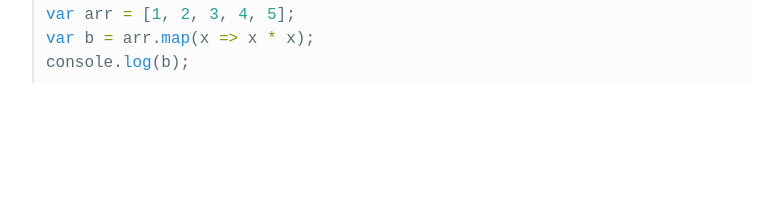
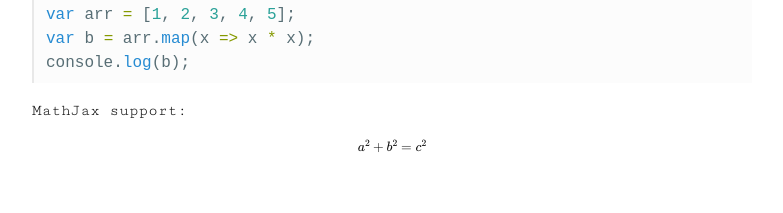
Before and after one commit to syaning/slim, a Jekyll site: the page built from _posts/2015-11-16-styles-for-slim.md, in a window 1280 px wide. Shown: the part 1843-2056 px from the top of the page, without its empty margins (248-1031 px from the left). Built offline with Jekyll 4.4.1, drawn with Linux system fonts in a browser that asks for light colours; formulas are drawn with MathJax 3; before the commit the page ends 1990 px from its top, so only the background shows below that.

Commit message:
feat: mathjax support

````diff
--- a/_config.yml
+++ b/_config.yml
@@ -12,3 +12,6 @@
 # just leave blank to disable it
 google_analytics:
 disqus_shortname:
+
+# Utils
+mathjax: true
--- a/_layouts/default.html
+++ b/_layouts/default.html
@@ -9,5 +9,8 @@
       {{ content }}
     </div>
     {% include ga.html %}
+    {% if site.mathjax %}
+    <script src="https://cdnjs.cloudflare.com/ajax/libs/mathjax/2.7.0/MathJax.js?config=TeX-AMS-MML_HTMLorMML" type="text/javascript"></script>
+    {% endif %}
   </body>
 </html>
--- a/_posts/2015-11-16-styles-for-slim.md
+++ b/_posts/2015-11-16-styles-for-slim.md
@@ -69,3 +69,7 @@
 var b = arr.map(x => x * x);
 console.log(b);
 ```
+
+MathJax support:
+
+$$ a^2 + b^2 = c^2 $$
--- a/_sass/_base.scss
+++ b/_sass/_base.scss
@@ -191,3 +191,12 @@
         clear: both;
     }
 }
+
+
+
+/**
+ * MathJax
+ */
+.MathJax {
+    outline: none;
+}
--- a/_sass/_layout.scss
+++ b/_sass/_layout.scss
@@ -31,6 +31,7 @@
     margin: 0 auto;
     box-sizing: border-box;
 }
+
 
 
 /**
````
